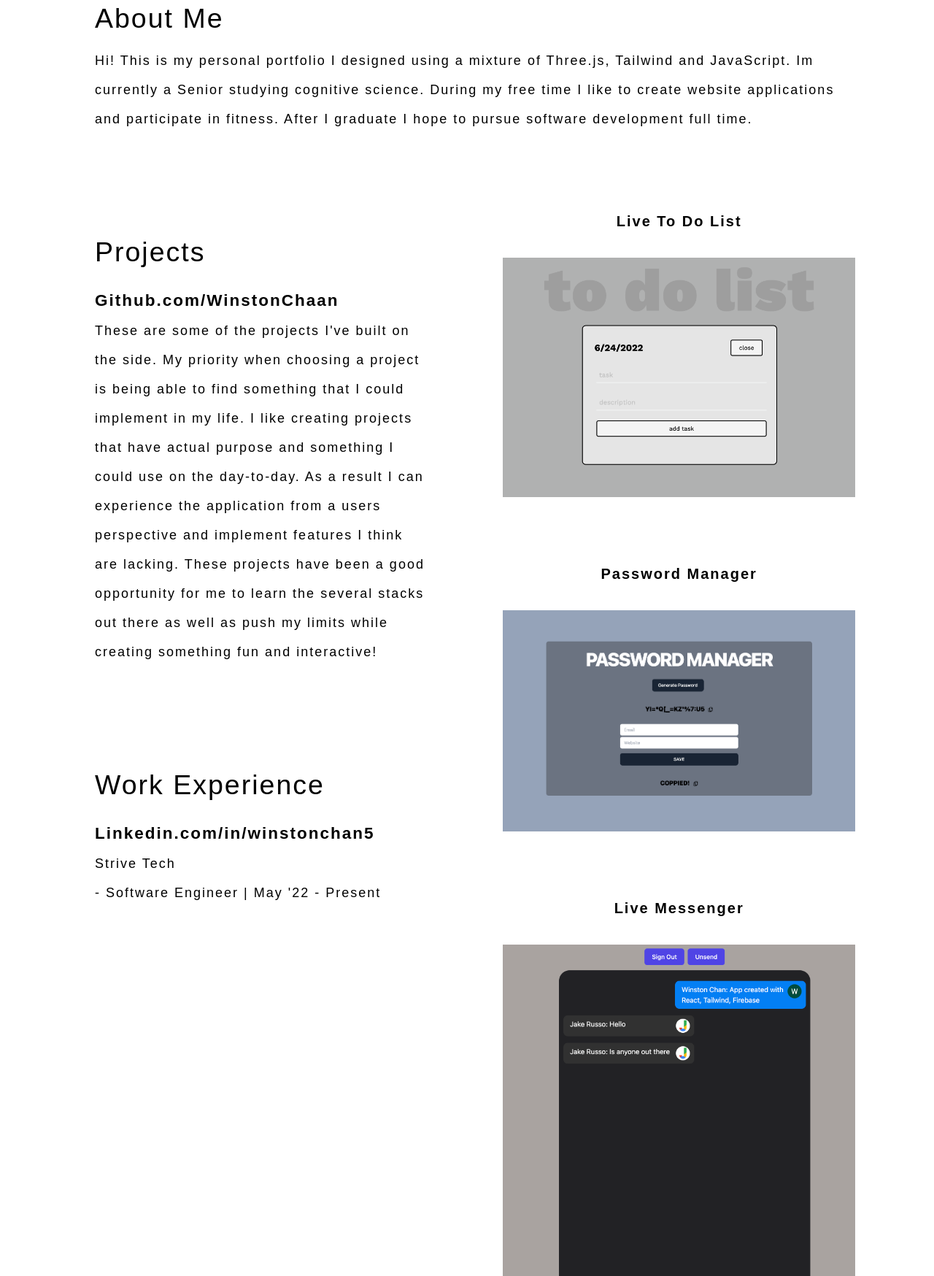
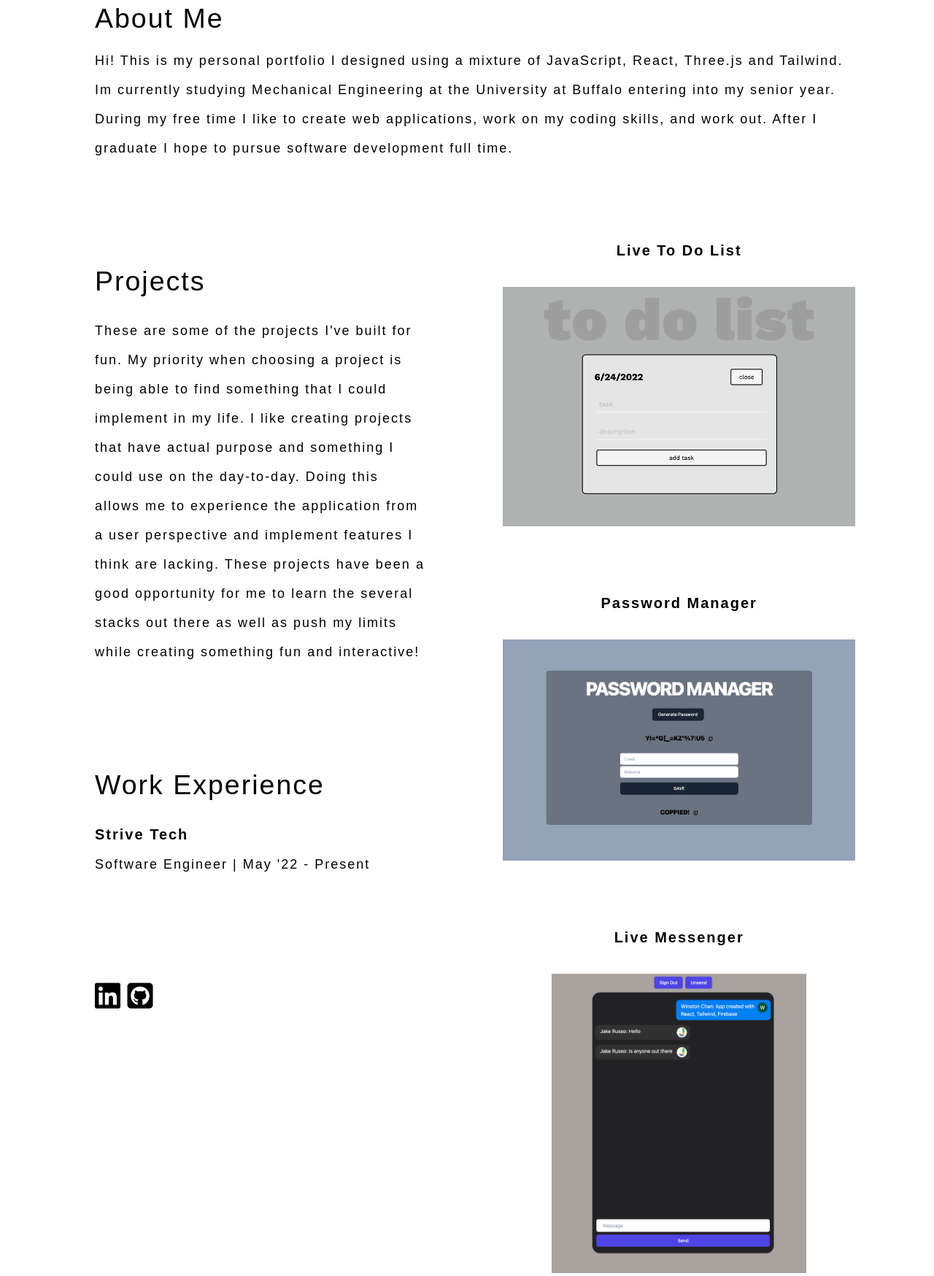
Before and after one commit to WinstonChaan/myPortfolio, a website built with Vite: page index.html in a window 1280 px wide. Shown: the part 1052-2800 px from the top of the page at 73% size. Built offline with nearby package versions, Linux system fonts and the light colour scheme; animation ran at ten frames a second.

Commit message:
social section

```diff
--- a/index.html
+++ b/index.html
@@ -1,6 +1,10 @@
 <!DOCTYPE html>
 <html lang="en">
   <head>
+    <script
+      src="https://kit.fontawesome.com/8fa0ad5d98.js"
+      crossorigin="anonymous"
+    ></script>
     <meta charset="UTF-8" />
     <link rel="icon" type="image/svg+xml" href="favicon.svg" />
     <link href="address-card-regular.svg" rel="icon" />
@@ -27,6 +31,8 @@
                   <span class="sr-only">Open main menu</span>
                 </button>
               </div>
+
+              <!-- NAVBAR DESKTOP -->
               <div class="hidden md:ml-6 md:flex md:items-center md:space-x-4">
                 <a
                   href="#aboutMeID"
@@ -44,11 +50,11 @@
                   class="hover:bg-gray-700 px-3 py-2 rounded-md text-sm font-medium"
                   >Work Experience</a
                 >
-                <!-- <a
-                  href="#"
+                <a
+                  href="#socialsID"
                   class="hover:bg-gray-700 px-3 py-2 rounded-md text-sm font-medium"
-                  >Contact Me</a
-                > -->
+                  >Socials</a
+                >
               </div>
             </div>
             <div class="flex items-center">
@@ -72,30 +78,31 @@
           Software Engineer and Full Stack Developer<br />
         </h1>
         <h2 class="pl-16 text-lg">
-          JavaScript, Tailwind, CSS, HTML, FireBase, React
+          JavaScript, Tailwind, Python, FireBase, React, Node JS
         </h2>
       </div>
+
+      <!-- ABOUT ME -->
       <div id="aboutMeID" class="aboutMe">
         <h1 class="text-3xl text-left pb-3">About Me</h1>
         <h3 class="text-left">
           Hi! This is my personal portfolio I designed using a mixture of
-          Three.js, Tailwind and JavaScript. Im currently a Senior studying
-          cognitive science. During my free time I like to create website
-          applications and participate in fitness. After I graduate I hope to
+          JavaScript, React, Three.js and Tailwind. Im currently studying
+          Mechanical Engineering at the University at Buffalo entering into my
+          senior year. During my free time I like to create web applications,
+          work on my coding skills, and work out. After I graduate I hope to
           pursue software development full time.
         </h3>
       </div>
+
+      <!-- PROJECTS EXPLAIN -->
       <div id="projectsID" class="projects inline-block">
         <h1 class="text-3xl text-left pb-5">Projects</h1>
-        <a href="https://github.com/WinstonChaan" class="text-lg">
-          Github.com/WinstonChaan</a
-        >
-        <br />
-        These are some of the projects I've built on the side. My priority when
+        These are some of the projects I've built for fun. My priority when
         choosing a project is being able to find something that I could
         implement in my life. I like creating projects that have actual purpose
-        and something I could use on the day-to-day. As a result I can
-        experience the application from a users perspective and implement
+        and something I could use on the day-to-day. Doing this allows me to
+        experience the application from a user perspective and implement
         features I think are lacking. These projects have been a good
         opportunity for me to learn the several stacks out there as well as push
         my limits while creating something fun and interactive!
@@ -127,7 +134,7 @@
           <h1 class="text-center pt-3">Live Messenger</h1>
           <a href="https://message-ccea8.web.app/">
             <img
-              class="object-contain w-full h-full p-7"
+              class="object-contain w-full h-96 p-7"
               src="pics/livemessenger.png"
             />
           </a>
@@ -137,13 +144,19 @@
       <!-- WORK EXPERIENCE -->
       <div id="workExperienceID" class="workExperience inline-block">
         <h1 class="text-3xl text-left pb-5">Work Experience</h1>
-        <a href="https://www.linkedin.com/in/winstonchan5" class="text-lg">
-          Linkedin.com/in/winstonchan5</a
-        >
+        <a> Strive Tech </a>
         <br />
-        Strive Tech
-        <br />
-        - Software Engineer | May '22 - Present
+        Software Engineer | May '22 - Present
+      </div>
+
+      <!-- SOCIALS -->
+      <div id="socialsID" class="socials inline-block">
+        <a href="https://www.linkedin.com/in/winstonchan5">
+          <i class="fa-brands fa-linkedin fa-2x"></i>
+        </a>
+        <a href="https://github.com/WinstonChaan">
+          <i class="fa-brands fa-github-square fa-2x"></i>
+        </a>
       </div>
     </main>
     <script type="module" src="/main.js"></script>
--- a/main.js
+++ b/main.js
@@ -19,7 +19,7 @@ const renderer = new THREE.WebGL1Renderer({
 
 renderer.setPixelRatio(window.devicePixelRatio);
 renderer.render(scene, camera);
-renderer.setClearColor(0x3670c7, 1);
+renderer.setClearColor(0x808080, 1);
 
 const controls = new OrbitControls(camera, renderer.domElement);
 
--- a/style.css
+++ b/style.css
@@ -96,3 +96,17 @@ main {
   width: 43%;
   margin-left: 4rem;
 }
+
+.socials {
+  font-weight: 500;
+  letter-spacing: 2px;
+  font-size: 18px;
+  margin-top: 2rem;
+  line-height: 40px;
+  padding: 50px;
+  border-radius: 20px;
+  background-color: rgba(255, 255, 255, 0.9);
+  color: black;
+  width: 43%;
+  margin-left: 4rem;
+}
```
Also changed, not shown: 1 other file.
